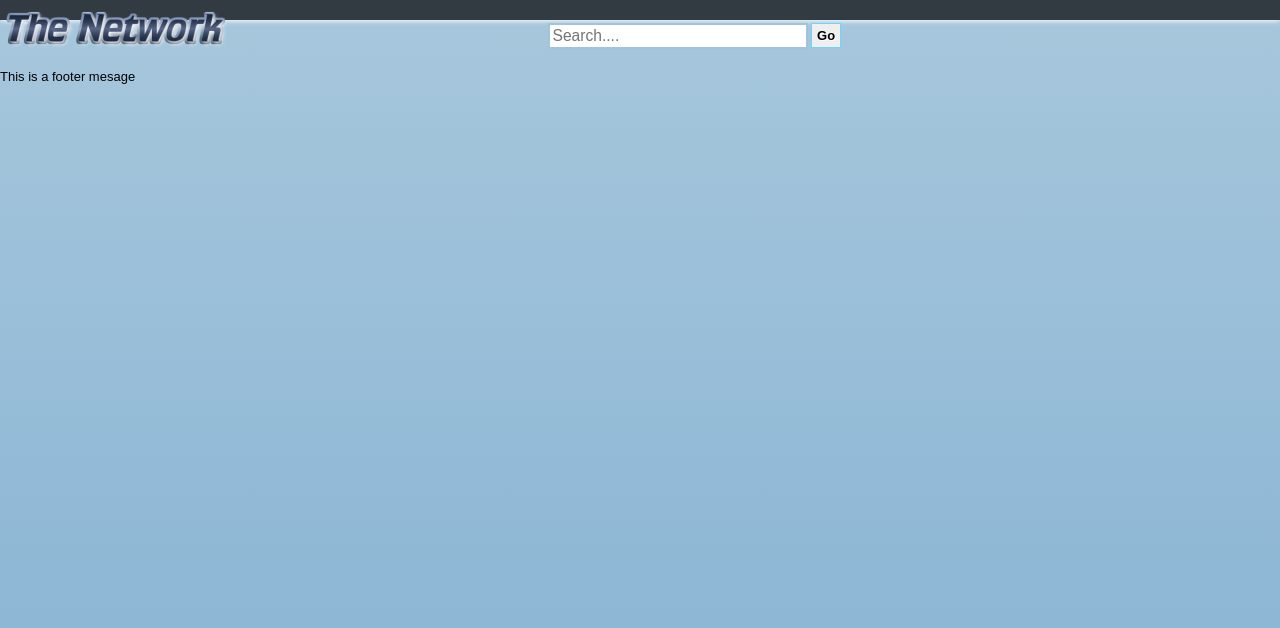
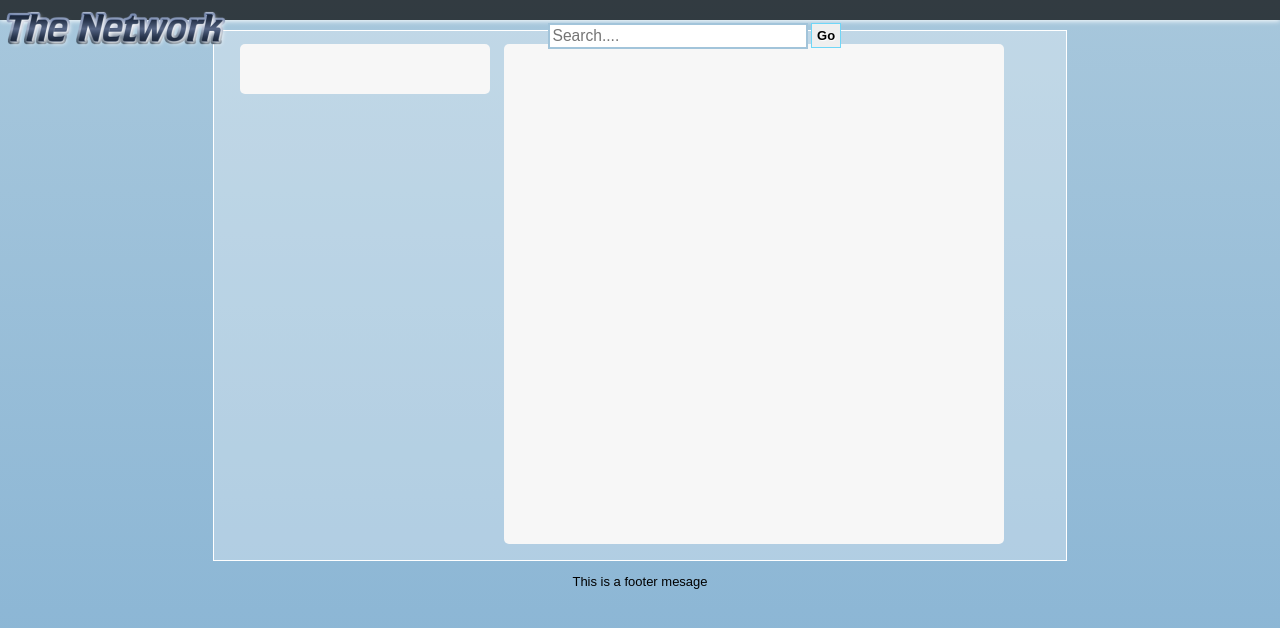
Before and after one commit to jhenriquez/ontraport-long, a website: page app/index.html in a window 1280 px wide. Drawn offline with Linux system fonts and the light colour scheme.

Commit message:
Added basic markup for layout and size.

```diff
--- a/app/index.html
+++ b/app/index.html
@@ -21,10 +21,11 @@
 	</div>
 
 	<div id="page">
-
+		<div id="user"></div>
+		<div id="posts"></div>
 	</div>
 
-	<div>
+	<div id="footer">
 		<p>This is a footer mesage</p>
 	</div>
 	<script type="text/javascript" src="scripts/angular.min.js"></script>
--- a/app/styles/styles.css
+++ b/app/styles/styles.css
@@ -76,17 +76,34 @@ br{
 
 }
 
-
-
-
-
 /*page content*/
 
-#page{
+#page {
 	width: 800px;
-
-	/*background: rgba( 255, 255, 255, 0.3 );
-	border: 1px solid #ffffff;*/
+	background: rgba( 255, 255, 255, 0.3 );
+	border: 1px solid #ffffff;
 	margin: 10px auto 0px;
 	padding: 1em 2em;
 }
+
+#user {
+	display: inline-block;
+	vertical-align: top;
+	background: #F7F7F7;
+	width: 250px;
+	height: 50px;
+	border-radius: 5px;
+	margin-right: 10px;
+}
+
+#posts {
+	display: inline-block;
+	background: #F7F7F7;
+	border-radius: 5px;
+	height: 500px;
+	width: 500px;
+}
+
+#footer {
+	text-align: center;
+}
```
